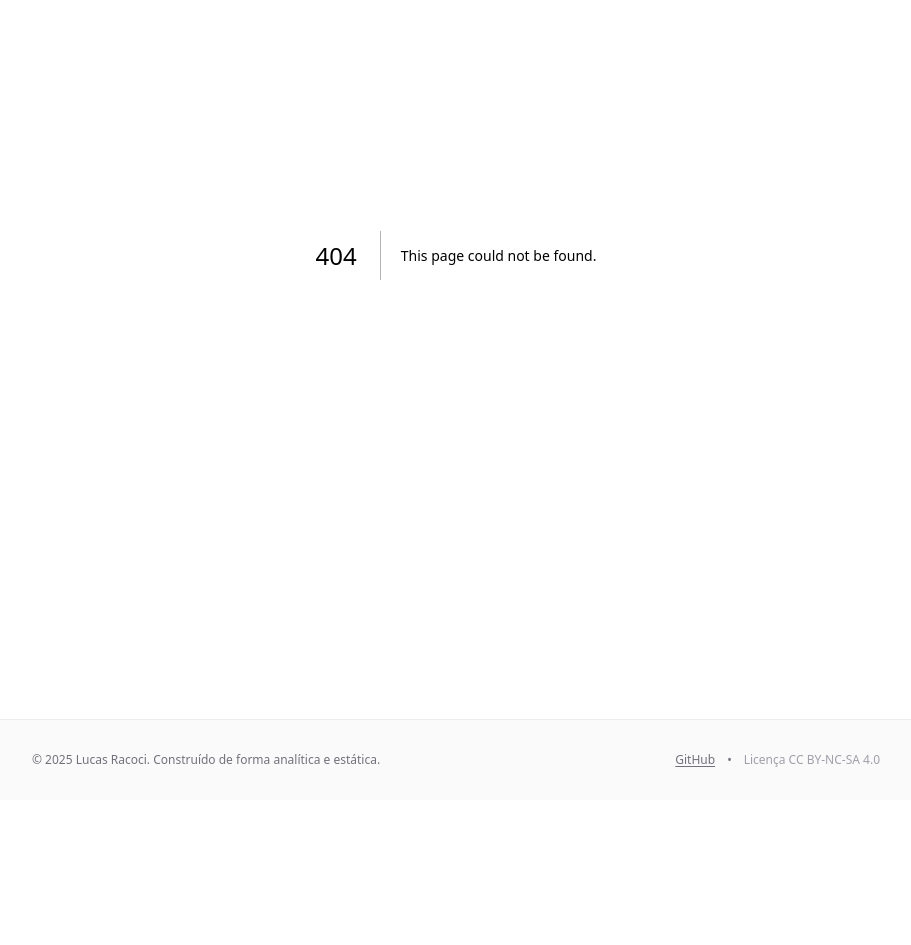
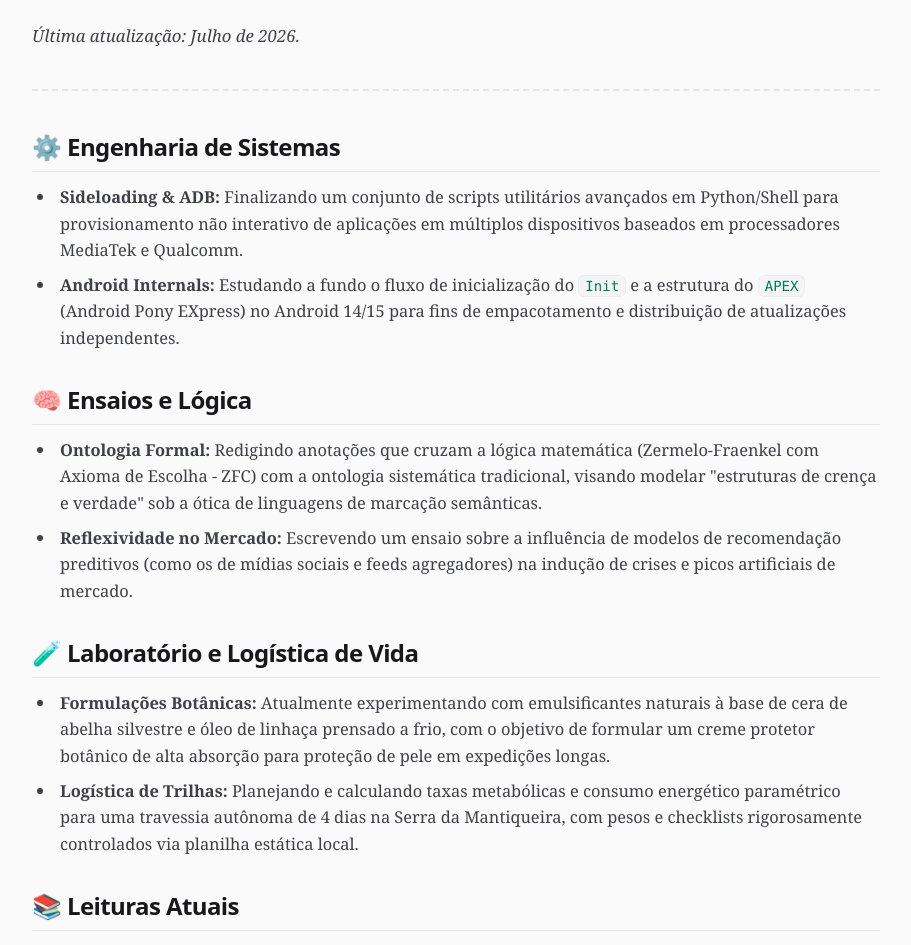
Before and after one commit to racoci/racoci.github.io, a Next.js app: page /agora in a window 1280 px wide. Before the commit this address had no page. Shown: the part 307-1252 px from the top of the page, without its empty margins (184-1095 px from the left). Before the commit the page ends 1107 px from the top, so only its background shows below. Built offline with nearby package versions, Linux system fonts and the light colour scheme.

Commit message:
feat: create structured MDX pages for about (/sobre) and now (/agora)

```diff
--- /dev/null
+++ b/src/app/agora/page.mdx
@@ -0,0 +1,23 @@
+# Agora (/now)
+
+Esta é uma página dinâmica inspirada no movimento *Now* iniciado por Derek Sivers. Ela detalha meus focos de estudo, pesquisas e obsessões atuais.
+
+*Última atualização: Julho de 2026.*
+
+---
+
+## ⚙️ Engenharia de Sistemas
+*   **Sideloading & ADB:** Finalizando um conjunto de scripts utilitários avançados em Python/Shell para provisionamento não interativo de aplicações em múltiplos dispositivos baseados em processadores MediaTek e Qualcomm.
+*   **Android Internals:** Estudando a fundo o fluxo de inicialização do `Init` e a estrutura do `APEX` (Android Pony EXpress) no Android 14/15 para fins de empacotamento e distribuição de atualizações independentes.
+
+## 🧠 Ensaios e Lógica
+*   **Ontologia Formal:** Redigindo anotações que cruzam a lógica matemática (Zermelo-Fraenkel com Axioma de Escolha - ZFC) com a ontologia sistemática tradicional, visando modelar "estruturas de crença e verdade" sob a ótica de linguagens de marcação semânticas.
+*   **Reflexividade no Mercado:** Escrevendo um ensaio sobre a influência de modelos de recomendação preditivos (como os de mídias sociais e feeds agregadores) na indução de crises e picos artificiais de mercado.
+
+## 🧪 Laboratório e Logística de Vida
+*   **Formulações Botânicas:** Atualmente experimentando com emulsificantes naturais à base de cera de abelha silvestre e óleo de linhaça prensado a frio, com o objetivo de formular um creme protetor botânico de alta absorção para proteção de pele em expedições longas.
+*   **Logística de Trilhas:** Planejando e calculando taxas metabólicas e consumo energético paramétrico para uma travessia autônoma de 4 dias na Serra da Mantiqueira, com pesos e checklists rigorosamente controlados via planilha estática local.
+
+## 📚 Leituras Atuais
+*   *Ciência da Lógica* (G. W. F. Hegel) - Releitura focada no conceito de transição de categorias.
+*   *Gödel, Escher, Bach: Um Entrelaçamento de Gênios Brilhantes* (Douglas Hofstadter) - Explorando autorreferência e isomorfismos de sistemas formais.
--- /dev/null
+++ b/src/app/sobre/page.mdx
@@ -0,0 +1,31 @@
+# Sobre Lucas Racoci
+
+Seja bem-vindo a este espaço de síntese e documentação. Atuo como **Engenheiro de Sistemas Sênior**, com foco em arquitetura de software, desenvolvimento mobile embarcado, engenharia reversa e otimização de infraestruturas locais e em nuvem.
+
+Este **Jardim Digital** é um ambiente de publicação contínua onde fujo da efemeridade das redes sociais tradicionais para cultivar ideias de longo prazo, notas de pesquisa, ensaios formais e logs experimentais do mundo físico.
+
+---
+
+## Filosofia e Arquitetura de Pensamento
+
+Minha atuação profissional e acadêmica é guiada por uma busca constante pela formalização lógica e pela minimização de ruído sistêmico. Acredito que a engenharia de software de excelência compartilha das mesmas fundações rigorosas das estruturas algébricas abstratas.
+
+Por exemplo, ao modelar fluxos de dados ou projetar sistemas tolerantes a falhas, frequentemente nos deparamos com a necessidade de medir a incerteza e a dispersão da informação em canais de comunicação. Esse conceito é formalizado através da **Entropia de Shannon** $H(X)$:
+
+$$
+H(X) = -\sum_{i=1}^{n} P(x_i) \log_2 P(x_i)
+$$
+
+Onde $P(x_i)$ representa a probabilidade de ocorrência de um determinado estado do sistema. O equilíbrio desse fluxo é o limiar entre a resiliência e o colapso estrutural.
+
+---
+
+## Linhas de Pesquisa Ativas no Jardim
+
+Neste espaço, você encontrará notas organizadas em três pilares fundamentais de cultivo:
+
+1. **⚙️ Engenharia de Sistemas:** Estudos profundos sobre engenharia reversa do ecossistema Android corporativo, scripts utilitários de automação via ADB (`Android Debug Bridge`) e documentação de APIs resilientes.
+2. **🧠 Ensaios e Lógica:** Explorações sobre teoria da preditividade de mercado, flutuações heurísticas e anotações teóricas sobre a axiomatização das estruturas matemáticas em ZFC, cruzando caminhos com a ontologia alemã e a dialética hegeliana.
+3. **🧪 Laboratório & Logística:** Documentação analítica de processos do mundo físico. Isso abrange desde a química orgânica por trás da formulação de cosméticos botânicos artesanais até o gerenciamento matemático de riscos e checklists para travessias e trilhas selvagens.
+
+Se você compartilha da busca pelo rigor metodológico e pela curiosidade técnica irreprimível, sinta-se à vontade para explorar os caminhos deste jardim.
```
